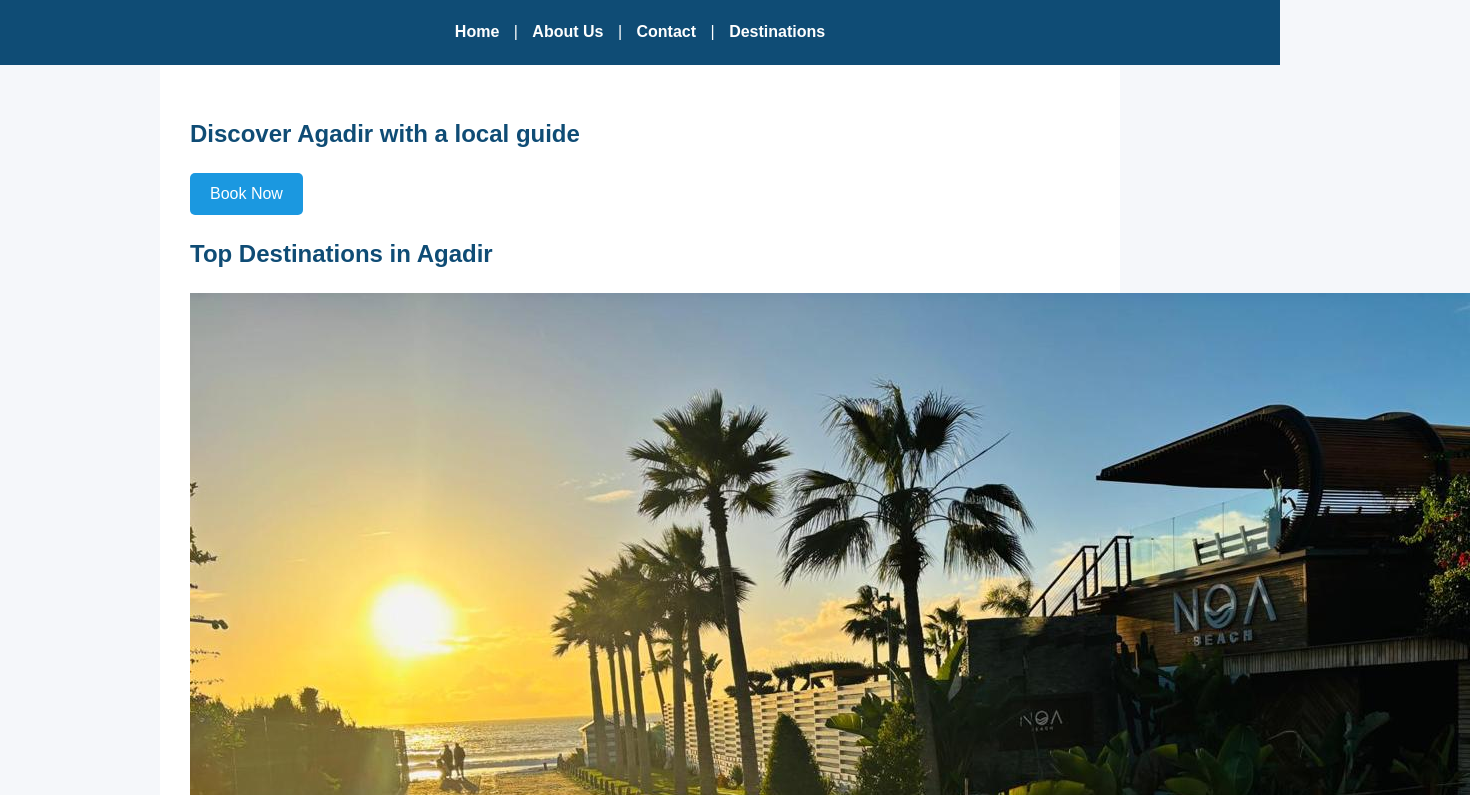
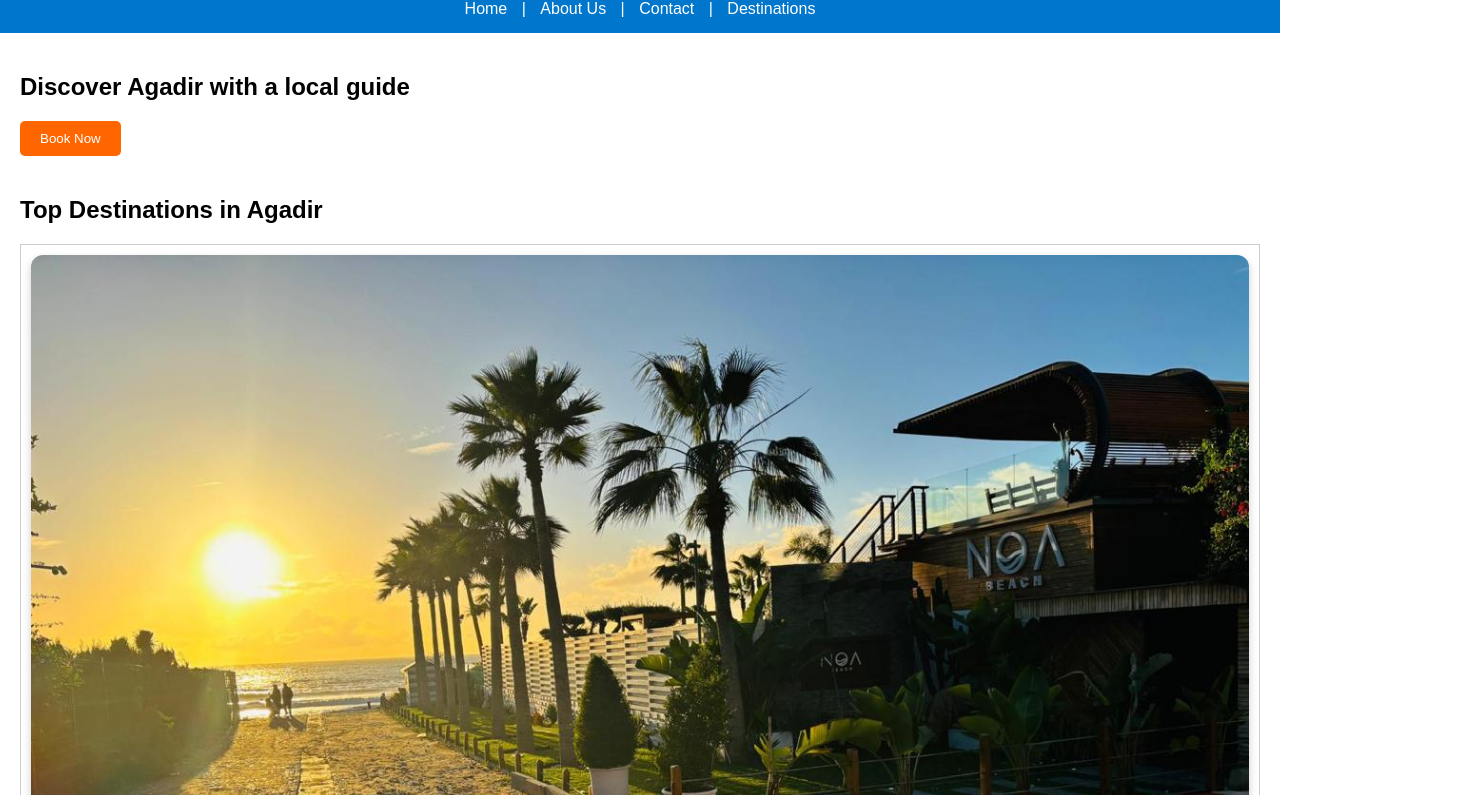
Before and after one commit to serviceagapro-byte/Tourspro, a plain HTML site: page index.html in a window 1280 px wide. Shown: the part 95-890 px from the top of the page, 1470 px wide, since content can reach past the window. Drawn offline with Linux system fonts and the light colour scheme; files whose address does not match are found by name.

Commit message:
Update Style.css

```diff
--- a/Style.css
+++ b/Style.css
@@ -1,24 +1,20 @@
 body {
-  font-family: Arial, Helvetica, sans-serif;
+  font-family: Arial, sans-serif;
   margin: 0;
   padding: 0;
-  line-height: 1.6;
-  background: #f5f7fa;
-  color: #333;
 }
 
 header {
-  background: #0f4c75;
+  background-color: #0077cc;
   color: white;
-  padding: 20px;
+  padding: 15px;
   text-align: center;
 }
 
 nav a {
   color: white;
+  margin: 0 10px;
   text-decoration: none;
-  margin: 0 10px;
-  font-weight: bold;
 }
 
 nav a:hover {
@@ -26,44 +22,34 @@ nav a:hover {
 }
 
 main {
-  padding: 30px;
-  max-width: 900px;
-  margin: auto;
-  background: white;
-}
-
-h1, h2, h3 {
-  color: #0f4c75;
-}
-
-ul {
-  list-style: none;
-  padding: 0;
-}
-
-ul li {
-  padding: 10px 0;
-  border-bottom: 1px solid #ddd;
+  padding: 20px;
 }
 
 button {
-  background: #1b98e0;
+  background-color: #ff6600;
   color: white;
+  padding: 10px 20px;
   border: none;
-  padding: 12px 20px;
-  font-size: 16px;
+  border-radius: 5px;
   cursor: pointer;
-  border-radius: 5px;
+  margin-bottom: 20px;
 }
 
 button:hover {
-  background: #147bb7;
+  background-color: #e65c00;
 }
 
-footer {
+.destination {
+  border: 1px solid #ccc;
+  padding: 10px;
+  margin: 15px 0;
   text-align: center;
-  padding: 15px;
-  background: #0f4c75;
-  color: white;
-  margin-top: 30px;
 }
+
+.destination img {
+  max-width: 100%;
+  height: auto;
+  border-radius: 12px;
+  box-shadow: 0 4px 8px rgba(0,0,0,0.2);
+  margin-bottom: 10px;
+}
```
